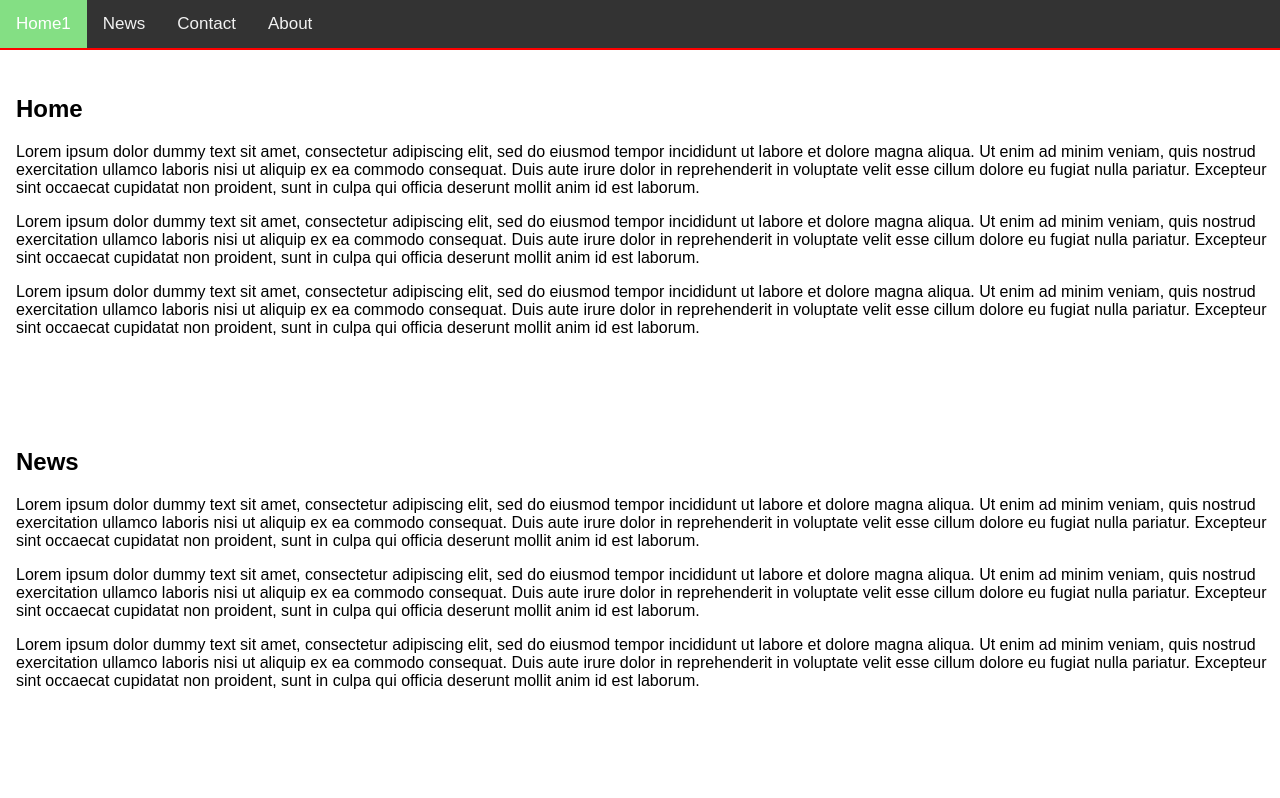
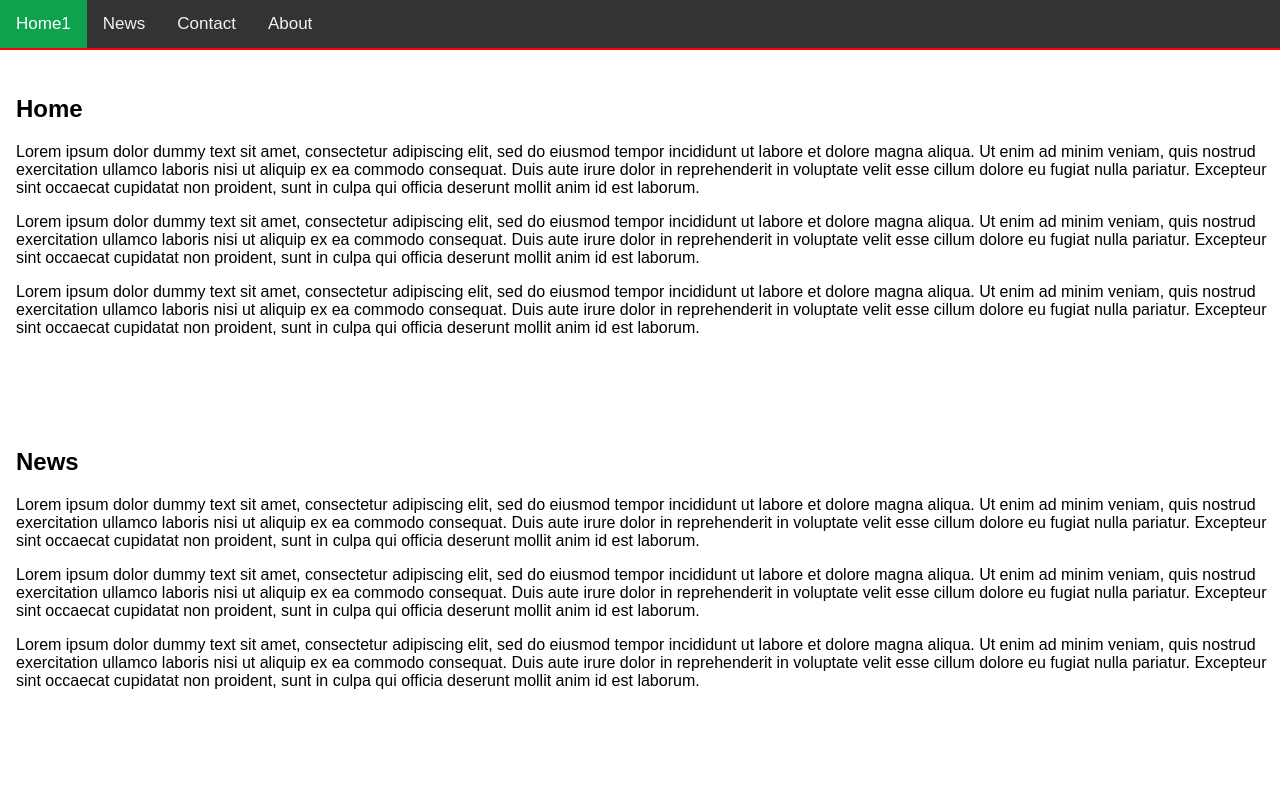
Before and after one commit to Capetrail/Sticky-x-Responsive-Nav-Bar, a plain HTML site: page index.html in a window 1280 px wide. Shown: the top 798 px of the page. Drawn offline with Linux system fonts and the light colour scheme.

Commit message:
actually nevermind

```diff
--- a/style.css
+++ b/style.css
@@ -48,7 +48,7 @@ body {
 }
 
 .topnav a.active {
-  background-color: #84df84;
+  background-color: #0ea24e;
   color: white;
 }
 
```
